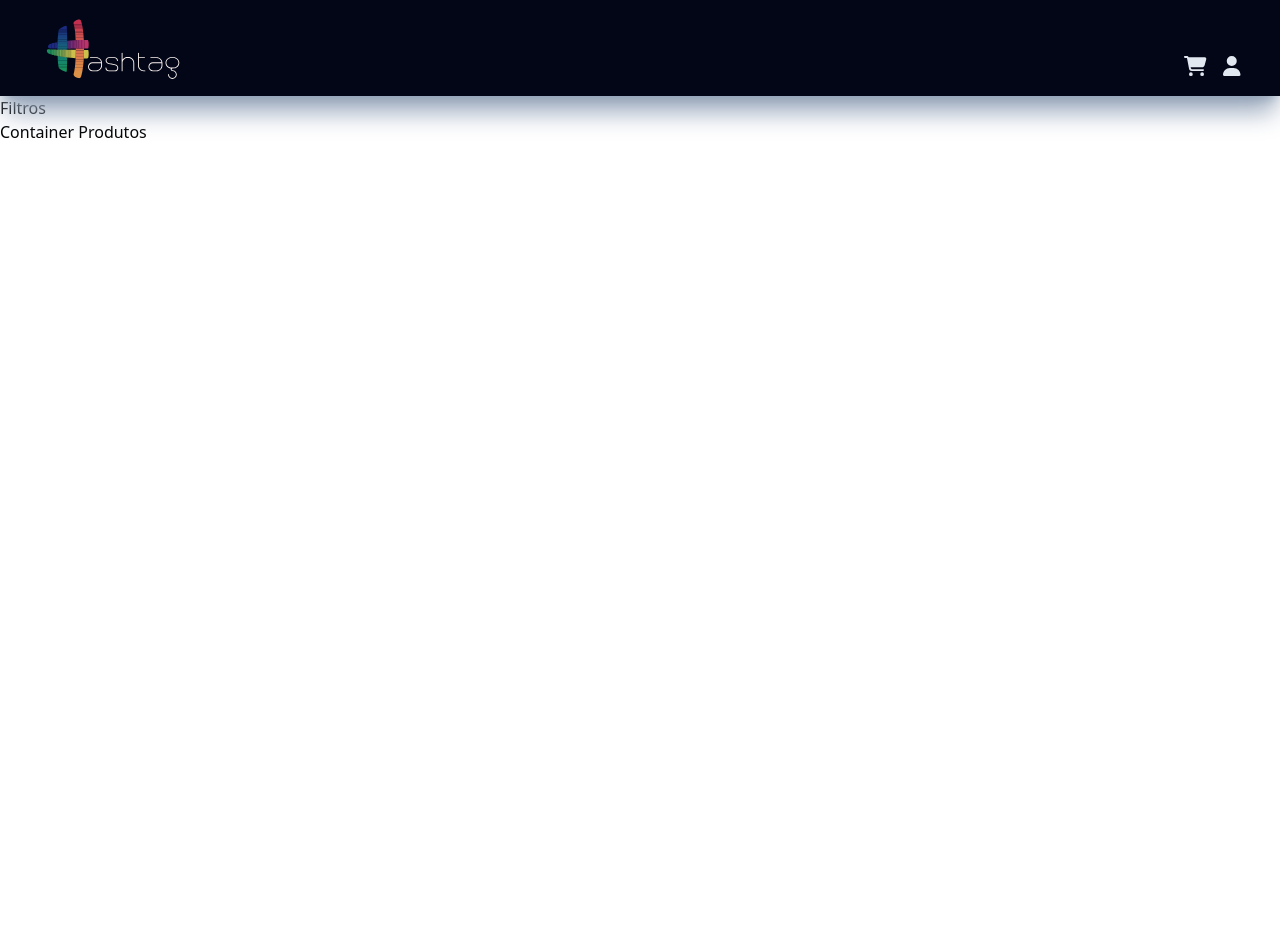
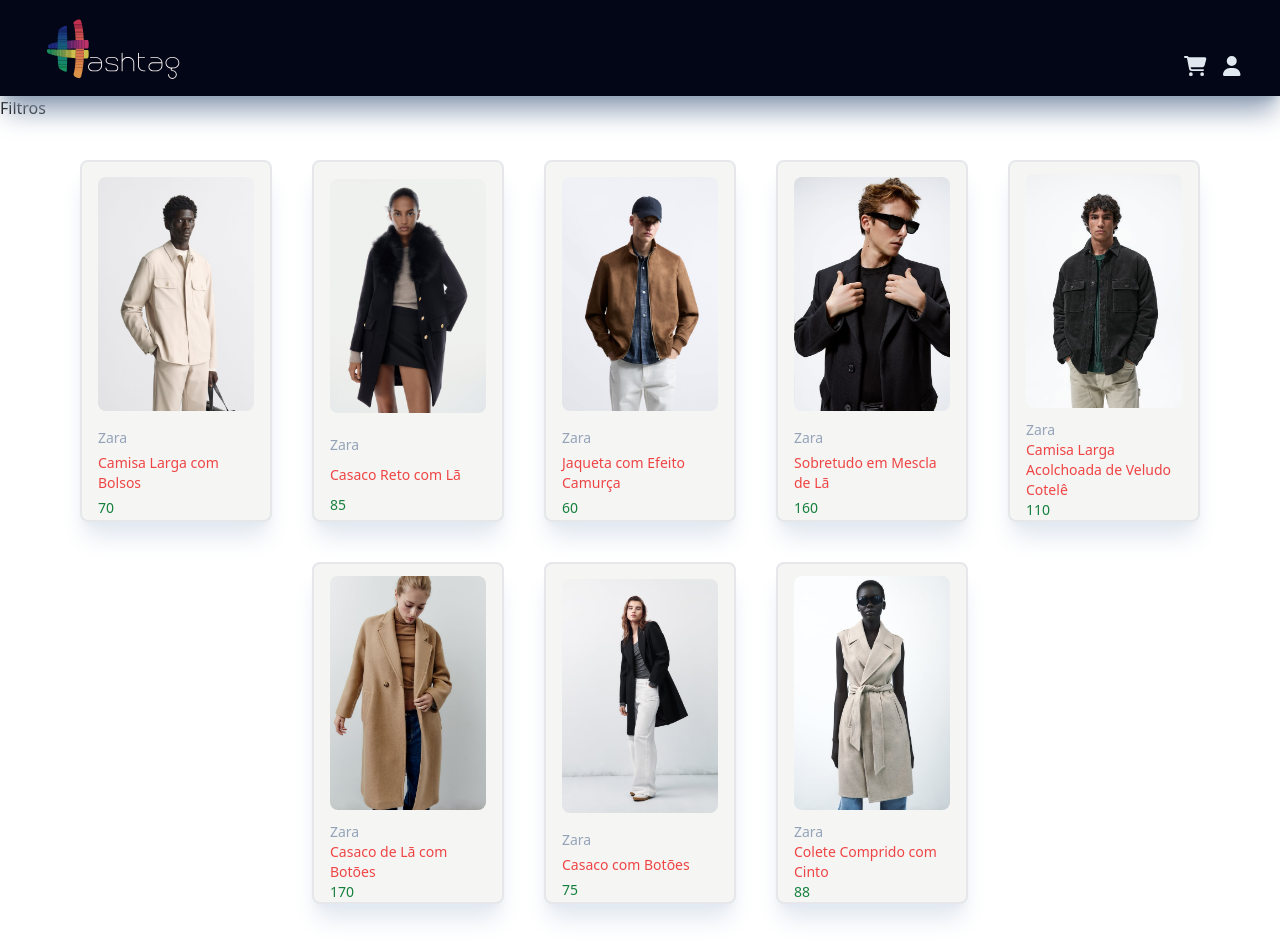
Before and after one commit to EngSivaldo/react-ecommerce, a React (Vite) app in the folder magazineHashtagR/: page / in a window 1280 px wide. Before the commit the page ends 800 px from the top, so only its background shows below. Built offline with nearby package versions, Linux system fonts and the light colour scheme.

Commit message:
Exibindo os produtos

```diff
--- a/magazineHashtagR/src/components/Header.jsx
+++ b/magazineHashtagR/src/components/Header.jsx
@@ -3,7 +3,7 @@
 
 const Header = () => {
   return (
-  <header className='flex text-xl sticky top-0 shadow-xl shadow-slate-400 bg-slate-950 text-slate-200 px-8 py-4 items-end justify-between text-base'>
+  <header className='flex text-xl sticky top-0 shadow-xl shadow-slate-400 bg-slate-950 text-slate-200 px-8 py-4 items-end justify-between text-base z-10'>
     <a href="/">
       <img className='h-16 px-2' src={logo} alt="Logo da Hashtag." />
     </a>
--- a/magazineHashtagR/src/pages/HomePage/MainSection.jsx
+++ b/magazineHashtagR/src/pages/HomePage/MainSection.jsx
@@ -1,8 +1,10 @@
+import PorductsContainer from "./ProductsContainer";
+
 const MainSection = () =>{
   return (
     <>
       <h1>Filtros</h1>
-      <h1>Container Produtos</h1>
+      <PorductsContainer />
     </>
   );
 };
--- /dev/null
+++ b/magazineHashtagR/src/pages/HomePage/ProductCard.jsx
@@ -0,0 +1,13 @@
+const ProductCard = ({id, name, brand, image, feminine, price}) => {
+  return (
+  <article className="card-produto group w-48 bg-stone-100 shadow-xl shadow-slate-200 flex flex-col justify-around border-2 border-gray-200 rounded-lg ">
+    <img src={image} alt={`Imagem do produto ${id}`} className="group-hover:scale-110 rounded-lg mx-4 my-3 transition duration-300" />
+    <p className="mx-4 text-sm text-slate-400">{brand}</p>
+    <p className="mx-4 text-sm text-red-500">{name}</p>
+    <p className="mx-4 text-sm text-green-700">{price}</p>
+  </article>
+  )
+
+};
+
+export default ProductCard;
--- /dev/null
+++ b/magazineHashtagR/src/pages/HomePage/ProductsContainer.jsx
@@ -0,0 +1,17 @@
+import { catalog } from '../../utils/catalog'
+import ProductCard from './ProductCard';
+
+const PorductsContainer = () => {
+  return (
+    <section className='conatiner flex flex-wrap mx-auto p-10 justify-center gap-10'>
+      {catalog.map((product) => (
+        <ProductCard {...product} />
+        ))}
+
+    </section>
+  )
+
+}
+
+
+export default PorductsContainer;
```
